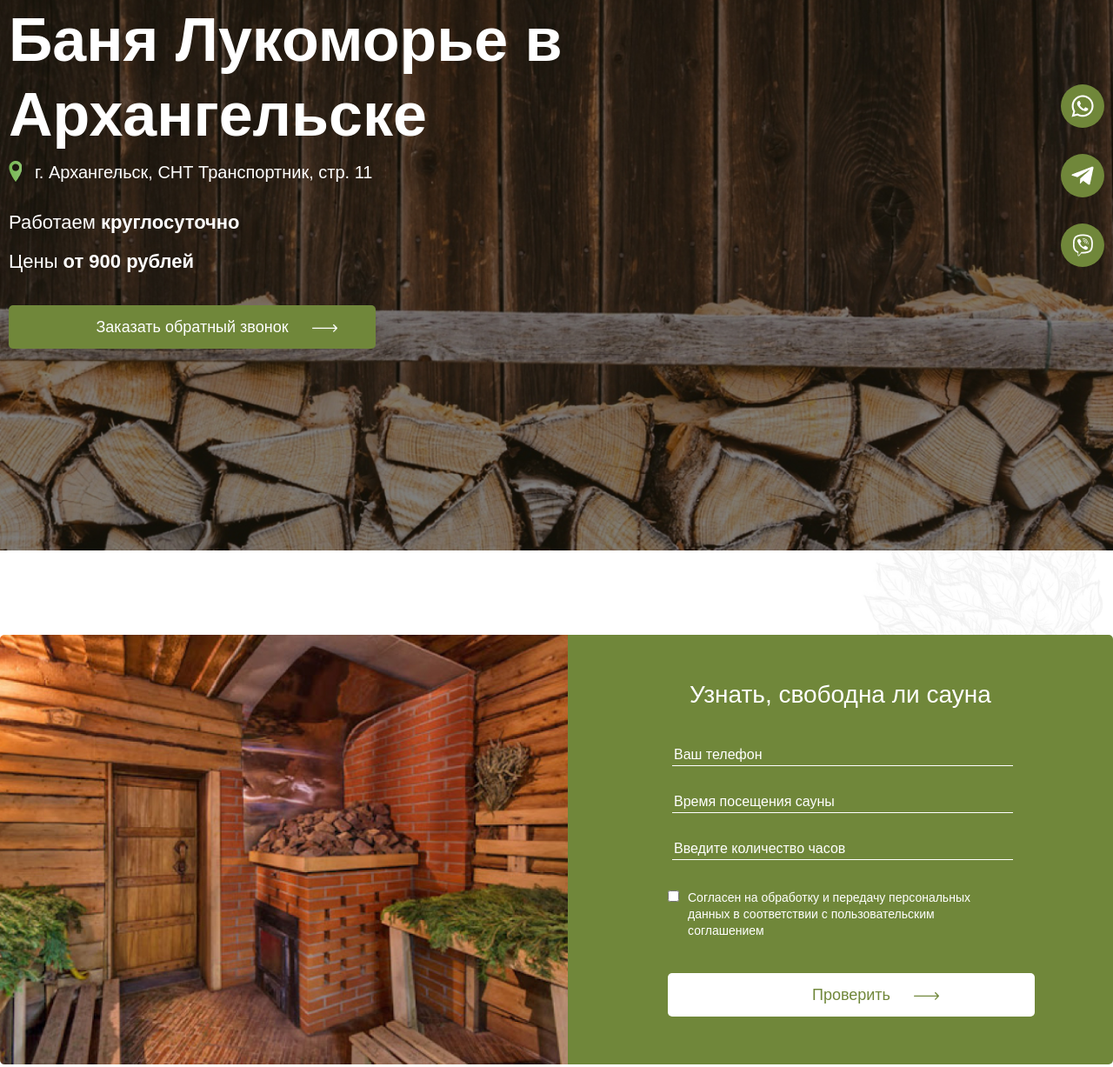
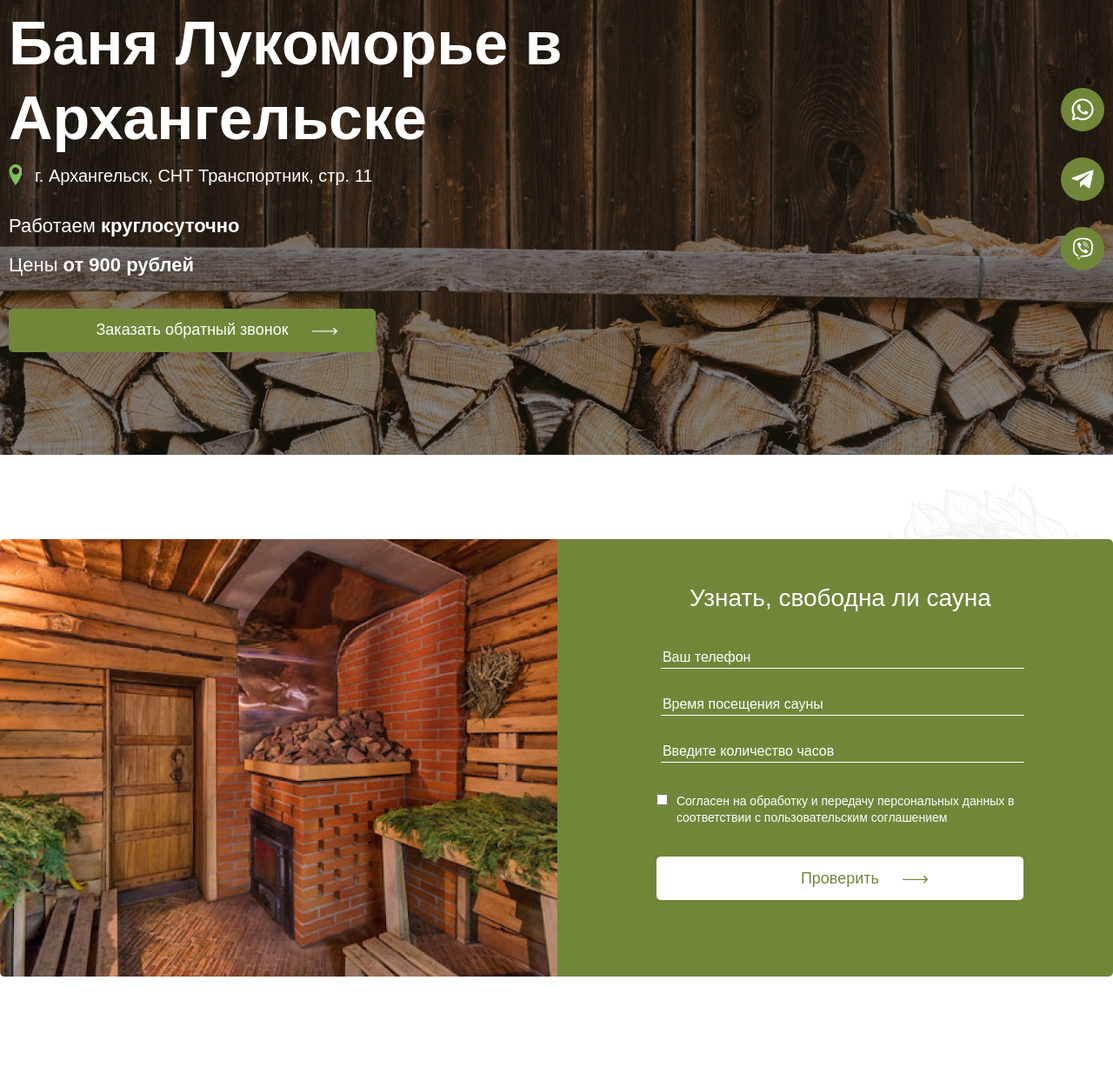
Before and after one commit to TepljakovKirill/sauna, a plain HTML site: page index.html in a window 1280 px wide. Shown: the part 167-1394 px from the top of the page at 87% size. Drawn offline with Linux system fonts and the light colour scheme; files whose address does not match are found by name.

Commit message:
правки вёрстки

```diff
--- a/css/components/_bunner.css
+++ b/css/components/_bunner.css
@@ -4,14 +4,14 @@
     background-size: cover;
     background-repeat: no-repeat;
     width: 100%;
-    height: 100vh;
+    height: 690px;
     /* background: linear-gradient(0deg, rgba(0, 0, 0, 0.5), rgba(0, 0, 0, 0.5)); */
 }
 
 .bunner__container {
     justify-content: space-between;
     align-items: center;
-    padding-top: 13.3vmax;
+    padding-top: 174px;
 }
 
 .bunner-title {
@@ -47,7 +47,7 @@
 
 .bunner-price {
     margin-top: 15px;
-    margin-bottom: 35px;
+    margin-bottom: 2.7vmax;
 }
 
 .bunner-time-work,
--- a/css/components/_free.css
+++ b/css/components/_free.css
@@ -2,14 +2,13 @@
     margin-top: 7.6vmax;
     width: 100%;
     padding: 0;
-    height: 38.6vmax;
+    height: 503px;
     background-color: var(--green-color);
     border-radius: 5px;
 }
 
-.free-img {
+.container__free-img {
     width: 51%;
-    height: 38.6vmax;
 }
 
 .free__time {
@@ -17,8 +16,8 @@
 }
 
 .free__time-title {
-    margin-top: 4vmax;
-    margin-bottom: 1.2vmax;
+    margin-top: 50px;
+    margin-bottom: 15px;
     font-size: 28px;
     font-family: 'ProstoOne', sans-serif;
     line-height: 35px;
@@ -27,7 +26,7 @@
 }
 
 .free__time-form {
-    width: 31vmax;
+    width: 423px;
     margin: 0 auto;
     flex-direction: column;
 }
@@ -49,8 +48,8 @@
 
 .checkbox {
     align-items: baseline;
-    margin-top: 2.3vmax;
-    margin-bottom: 3vmax;
+    margin-top: 30px;
+    margin-bottom: 35px;
 }
 
 .free__time-checkbox {
--- a/index.html
+++ b/index.html
@@ -51,7 +51,9 @@
 			</section>
 			<section class="free">
 				<div class="container container__free flex">
-					<img class="free-img" src="img/sauna.jpg" alt="фото сауны">
+					<div class="container__free-img">
+						<img src="img/sauna.jpg" alt="фото сауны">
+					</div>
 					<div class="free__time">
 						<div class="free__time-title">Узнать, свободна ли сауна</div>
 						<form action="#" class="free__time-form flex">
```
Also changed, not shown: 2 other files.
